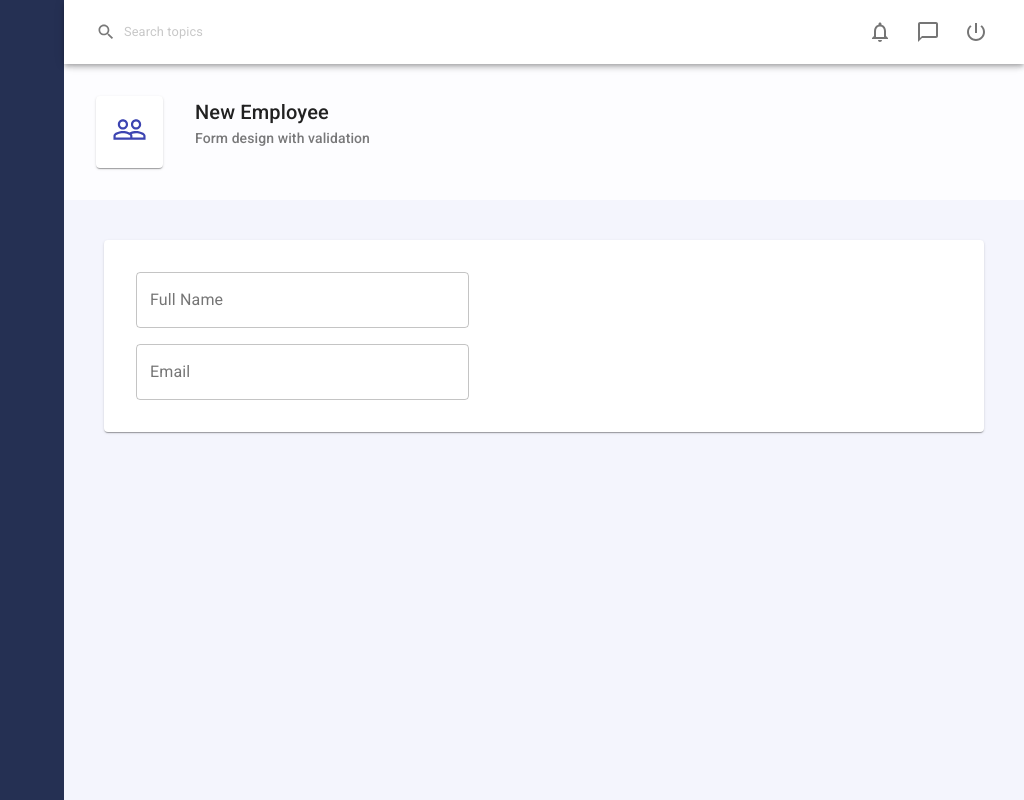
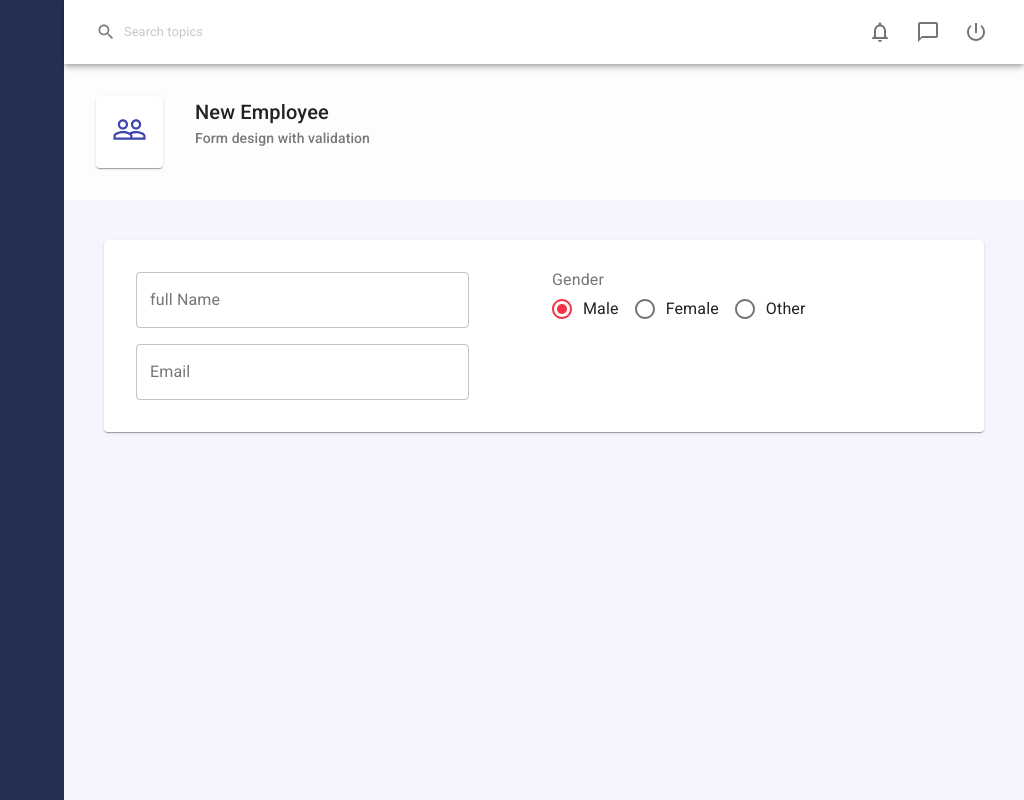
Before and after one commit to Issa-web/Complete-materiul-ui, a React (Create React App) app: page / in a window 1280 px wide. Shown: the whole page, without its empty margins (256-1280 px from the left). Built offline with nearby package versions, Linux system fonts and the light colour scheme.

Commit message:
displaying employee and gender form

```diff
--- /dev/null
+++ b/src/components/controls/Input.js
@@ -0,0 +1,18 @@
+import { TextField } from '@material-ui/core';
+import React from 'react';
+
+function Input(props) {
+
+    const {name, label, value, onChange} = props;
+  return (
+    <TextField
+    variant='outlined'
+    label={label}
+    name = {name}
+    value={value}
+    onChange = {onChange}
+    />
+  );
+}
+
+export default Input;
--- a/src/components/useForm.js
+++ b/src/components/useForm.js
@@ -1,11 +1,41 @@
-import React from 'react'
+import React, { useState } from 'react'
+import { makeStyles} from '@material-ui/core';
 
-function useForm() {
+export function useForm(initianlValues) {
+
+    const [values, setValues ] = useState(initianlValues);
+
+    const handleInputChange = e =>{
+        const {name, value } = e.target
+        setValues({
+            ...values,
+            [name]: value
+        })
+    }
+
+    return {
+        values,
+        setValues,
+        handleInputChange
+    }
+}
+
+const useStyles = makeStyles(theme =>({
+    root:{
+        ' & .MuiFormControl-root':{
+            width: '80%',
+            margin: theme.spacing(1)
+
+        }
+    }
+}))
+
+
+export function Form(props) {
+    const classes = useStyles()
     return (
-        <div>
-
-        </div>
+        <form className={classes.root}>
+            {props.children}
+        </form>
     )
 }
-
-export default useForm
--- a/src/pages/Employees/EmployeeForm.js
+++ b/src/pages/Employees/EmployeeForm.js
@@ -1,16 +1,16 @@
-import { Grid, makeStyles, TextField } from '@material-ui/core';
+import { FormControl, FormControlLabel, FormLabel, Grid, makeStyles, Radio, RadioGroup, TextField } from '@material-ui/core';
 import React , { useState, useEffect }from 'react'
+import { useForm, Form} from "../../components/useForm"
+import Input from "../../components/controls/Input"
+// const useStyles = makeStyles(theme =>({
+//     root:{
+//         ' & .MuiFormControl-root':{
+//             width: '80%',
+//             margin: theme.spacing(1)
 
-
-const useStyles = makeStyles(theme =>({
-    root:{
-        ' & .MuiFormControl-root':{
-            width: '80%',
-            margin: theme.spacing(1)
-
-        }
-    }
-}))
+//         }
+//     }
+// }))
 
 const initianlValues = {
     id: 0,
@@ -25,40 +25,46 @@ const initianlValues = {
 }
 
 function EmployeeForm() {
-    const [values, setValues ] = useState(initianlValues);
-    const classes = useStyles()
+    const {
+        values,
+        setValues,
+        handleInputChange
+    } = useForm(initianlValues);
 
-    const handleInputChange = e =>{
-        const {name, value } = e.target
-        setValues({
-            ...values,
-            [name]: value
 
-        })
-    }
     return (
-        <form className={classes.root}>
+        <Form >
             <Grid container>
                 <Grid item xs={6}>
-                    <TextField
-                    variant='outlined'
-                    label='Full Name'
-                    name = "fullName"
+                   <Input
+                    name="fullName"
+                    label="full Name"
                     value={values.fullName}
-                    onChange = {handleInputChange}
+                    onChange={handleInputChange}
+
                     />
-                    <TextField
-                    variant='outlined'
+                    <Input
                     label='Email'
                     name='email'
                     value={values.email}
+                    onChange={handleInputChange}
                     />
                 </Grid>
                 <Grid item xs={6}>
-
+                    <FormControl>
+                        <FormLabel>Gender</FormLabel>
+                            <RadioGroup row
+                            name="gender"
+                            value={values.gender}
+                            onChange={handleInputChange}>
+                                <FormControlLabel value="male" control={<Radio />}  label="Male" />
+                                <FormControlLabel value="female" control={<Radio />}label="Female" />
+                                <FormControlLabel value="other" control={<Radio />} label="Other"/>
+                            </RadioGroup>
+                    </FormControl>
                 </Grid>
             </Grid>
-        </form>
+        </Form>
     )
 }
 
```
Also changed, not shown: 1 other file (tests, documents, lock files or other folders).
